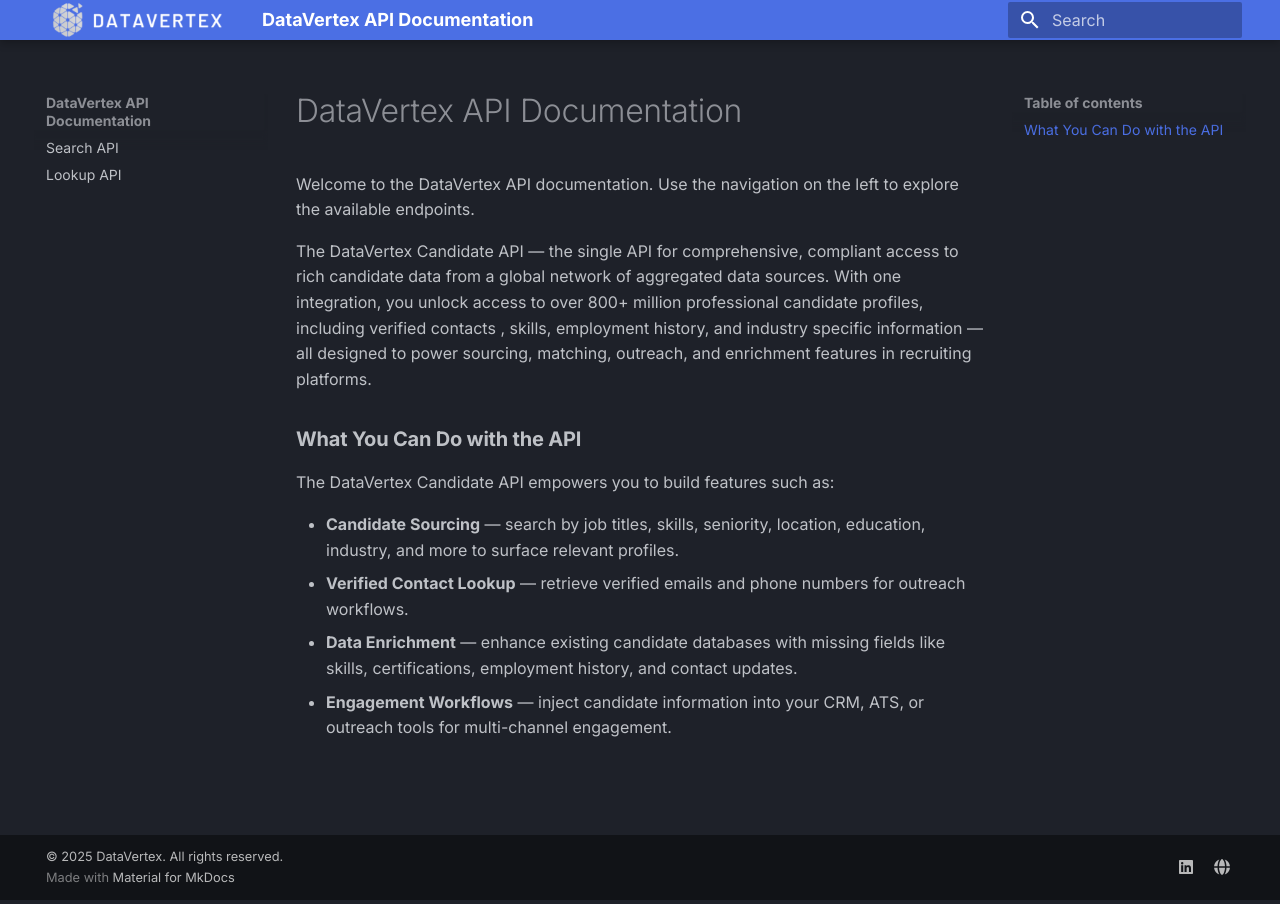
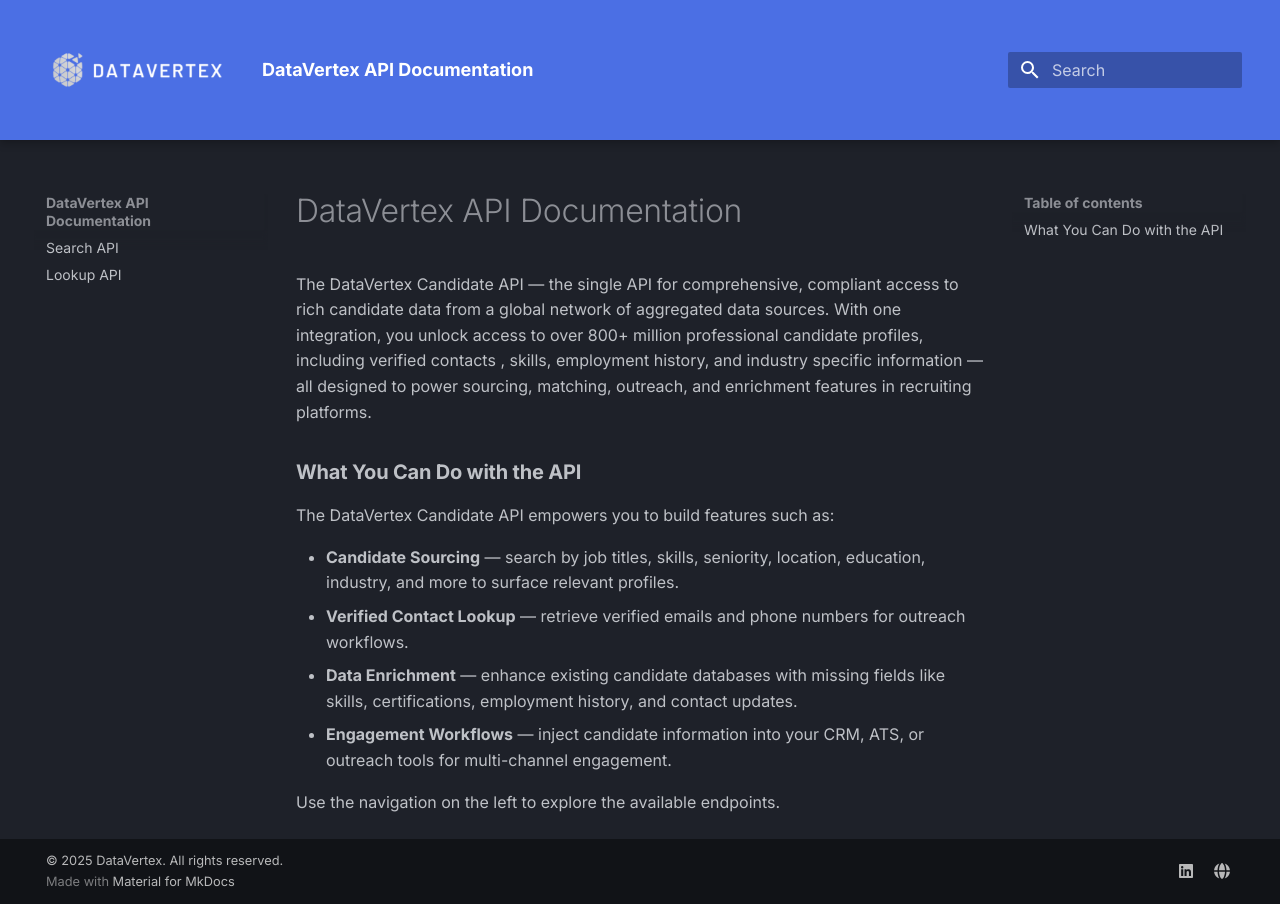
Before and after one commit to jbattdv/dv-api-docs, an MkDocs documentation site: the page built from docs/index.md, in a window 1280 px wide. Built offline with MkDocs 1.6.1 and Material for MkDocs 9.7.7, drawn with Linux system fonts in a browser that asks for light colours.

Commit message:
Minor revisions to styling

```diff
--- a/docs/index.md
+++ b/docs/index.md
@@ -1,7 +1,4 @@
 # DataVertex API Documentation
-
-Welcome to the DataVertex API documentation. Use the navigation on the left to explore the available endpoints.
-
 
 The DataVertex Candidate API — the single API for comprehensive, compliant access to rich candidate data from a global network of aggregated data sources. With one integration, you unlock access to over 800+ million professional candidate profiles, including verified contacts , skills, employment history, and industry specific information — all designed to power sourcing, matching, outreach, and enrichment features in recruiting platforms.
 
--- a/docs/stylesheets/extra.css
+++ b/docs/stylesheets/extra.css
@@ -12,11 +12,11 @@
   }
 
   .md-header {
-    height: 40px !important;
-    padding: 0 !important;
+    height: 140px !important;
+    padding: 0 8px !important;
   }
 
   .md-header__inner {
-    height: 40px !important;
+    height: 140px !important;
     padding: 0 8px !important;
   }
```
Also changed, not shown: other parts of docs/index.md (+2 -0 lines).
